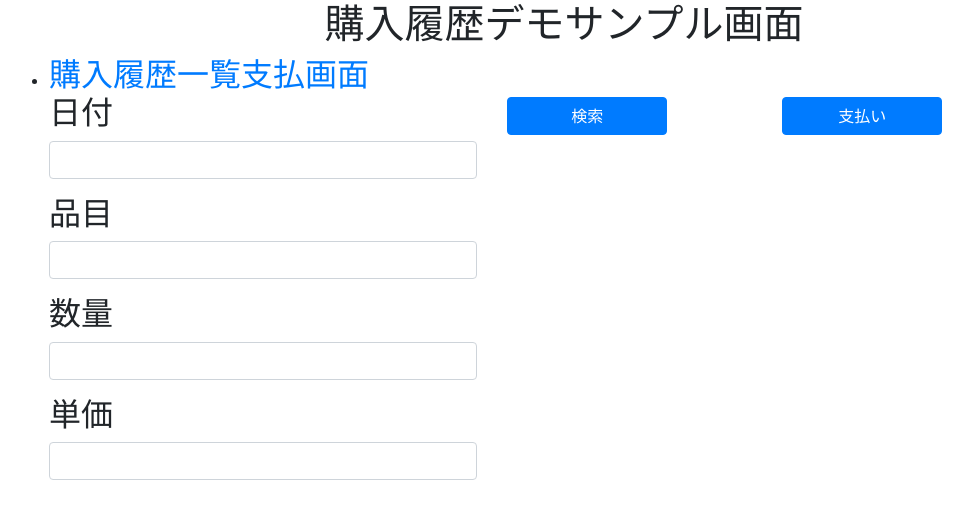
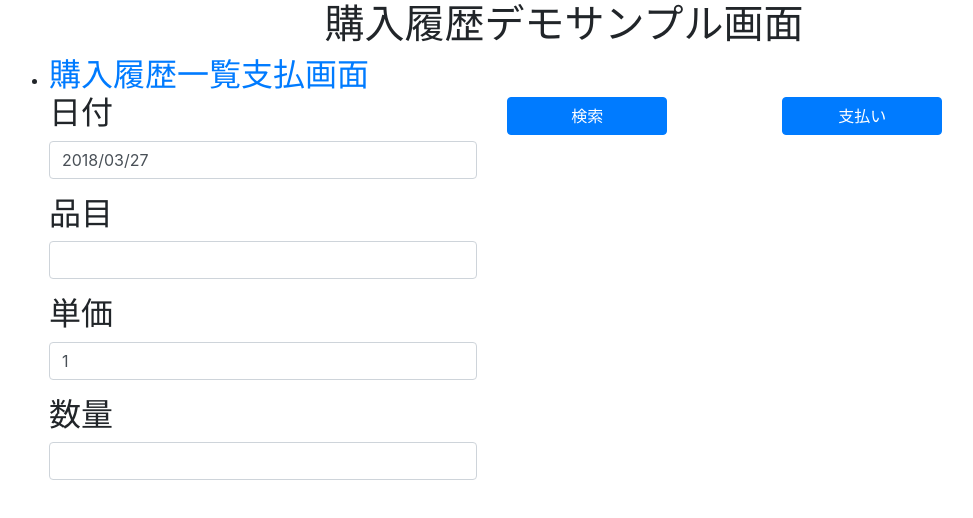
Before and after one commit to koga456/payment-system-front, an Angular app: page /paymentdetail in a window 1280 px wide. Shown: the top 518 px of the page, without its empty margins (76-1049 px from the left). Built offline with nearby package versions, Linux system fonts and the light colour scheme.

Commit message:
2018032901

```diff
--- a/src/app/paymentdetail/paymentdetail.component.html
+++ b/src/app/paymentdetail/paymentdetail.component.html
@@ -1,21 +1,26 @@
-<form class="form-horizontal">
+<form class="form-horizontal" [formGroup]="paymentdetailForm" (ngSubmit)="show()">
   <div class="row">
     <div class="col-sm-10 col-md-5">
       <div class="form-group">
-        <label for="payDate">日付</label>
-        <input class="form-control" id="payDate" type="text"  value="">
+        <label for="paydate">日付</label>
+        <input class="form-control" id="paydate" name="paydate" type="text" [formControl]="paydate" >
+        <span *ngIf="paydate.errors?.required">日付は必須です。</span>
+        <span *ngIf="paydate.errors?.pattern">半角でYYYY/MM/DDの形式で入力してください。</span>
       </div>
       <div class="form-group">
-        <label for="searchSubjectName">品目</label>
-        <input type="text" class="form-control" id="searchSubjectName" value="">
+        <label for="subjectName">品目</label>
+        <input type="text" class="form-control" id="subjectName" value="">
       </div>
       <div class="form-group">
-        <label for="searchPayDate">数量</label>
-        <input type="text" class="form-control" id="searchun" value="">
+        <label for="unitPrice">単価</label>
+        <input class="form-control" id="unitPrice" name="unitPrice" type="text" [formControl]="unitPrice" >
+        <span *ngIf="unitPrice.errors?.required">単価は必須です。</span>
+        <span *ngIf="unitPrice.errors?.maxlength">6桁以内で入力してください。</span>
+        <span *ngIf="unitPrice.errors?.pattern">形式が不正です。半角数字で金額を入力してください。</span>
       </div>
       <div class="form-group">
-        <label for="searchUnitPrice">単価</label>
-        <input type="text" class="form-control" id="searchUnitPrice" value="">
+        <label for="quantity">数量</label>
+        <input class="form-control" id="quantity" name="quantity" type="text" [formControl]="quantity" >
       </div>
     </div>
 
--- a/src/app/paymentdetail/paymentdetail.component.ts
+++ b/src/app/paymentdetail/paymentdetail.component.ts
@@ -1,4 +1,5 @@
 import { Component, OnInit } from '@angular/core';
+import { FormGroup, FormControl, FormBuilder, Validators } from '@angular/forms';
 
 @Component({
   selector: 'app-paymentdetail',
@@ -7,9 +8,37 @@ import { Component, OnInit } from '@angular/core';
 })
 export class PaymentdetailComponent implements OnInit {
 
-  constructor() { }
+  today = new Date();
+  yymmdd = this.today.getFullYear()
+    + '/' + (('0' + (this.today.getMonth() + 1)).slice(-2))
+    + '/' + (('0' + (this.today.getDate())).slice(-2));
+
+  paydate = new FormControl(this.yymmdd, [
+    Validators.required,
+    Validators.pattern('\\d{4}/(0[1-9]|1[0-2])/(0[1-9]|[12][0-9]|3[01])')
+  ]);
+  subjectName = new FormControl();
+  unitPrice = new FormControl(1,[
+    Validators.required,
+    Validators.maxLength(6),
+    Validators.pattern('^[1-9]\\d{0,5}')
+  ]);
+  quantity = new FormControl();
+
+  paymentdetailForm = this.builder.group({
+    payDate: this.paydate,
+    subjectName: this.subjectName,
+    unitPrice: this.unitPrice,
+    quantity: this.quantity
+  });
+
+  constructor(private builder: FormBuilder) { }
 
   ngOnInit() {
   }
 
+  show() {
+
+  }
+
 }
--- a/src/app/paymentlist/paymentlist.component.html
+++ b/src/app/paymentlist/paymentlist.component.html
@@ -1,4 +1,4 @@
-<form class="form-horizontal">
+<form class="form-horizontal" [formGroup]="paymentlistForm" (ngSubmit)="show()">
   <div class="row">
     <div class="col-sm-10 col-md-5">
       <div class="form-group">
--- a/src/app/paymentlist/paymentlist.component.ts
+++ b/src/app/paymentlist/paymentlist.component.ts
@@ -1,4 +1,5 @@
 import { Component, OnInit } from '@angular/core';
+import { FormGroup, FormControl, FormBuilder, Validators } from '@angular/forms';
 
 @Component({
   selector: 'app-paymentlist',
@@ -7,9 +8,21 @@ import { Component, OnInit } from '@angular/core';
 })
 export class PaymentlistComponent implements OnInit {
 
-  constructor() { }
+  searchPayDate = new FormControl();
+  searchSubjectName = new FormControl();
+
+  paymentlistForm = this.builder.group({
+    payDate: this.searchPayDate,
+    subjectName: this.searchSubjectName,
+  });
+
+  constructor(private builder: FormBuilder) { }
 
   ngOnInit() {
   }
 
+  show() {
+
+  }
+
 }
```
Also changed, not shown: 1 other file (tests, documents, lock files or other folders).
